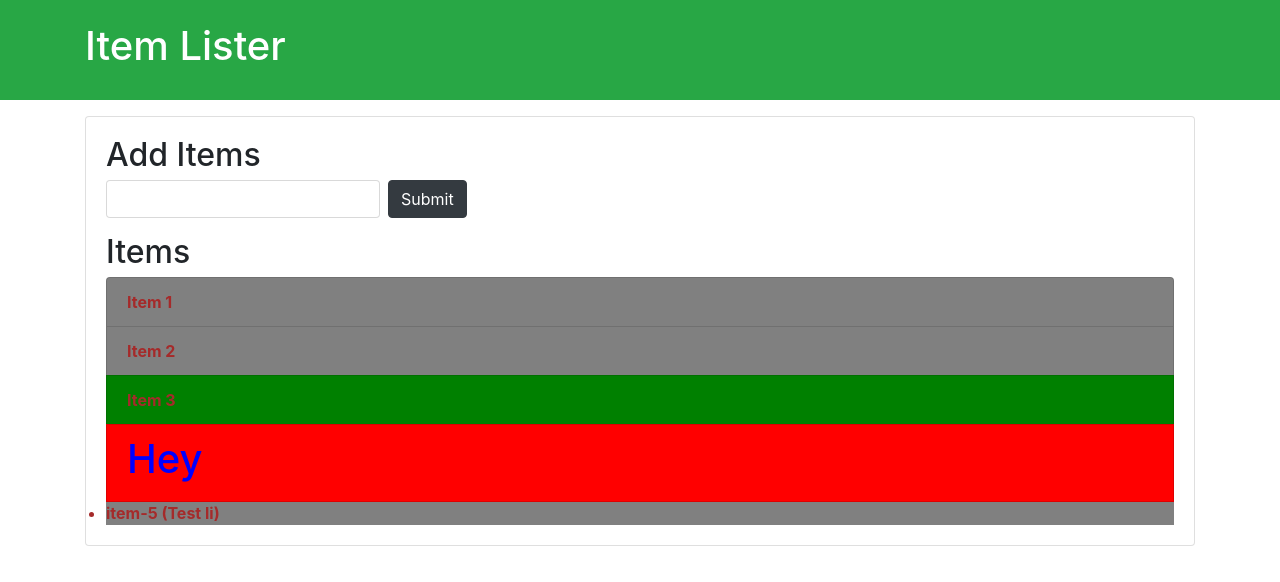
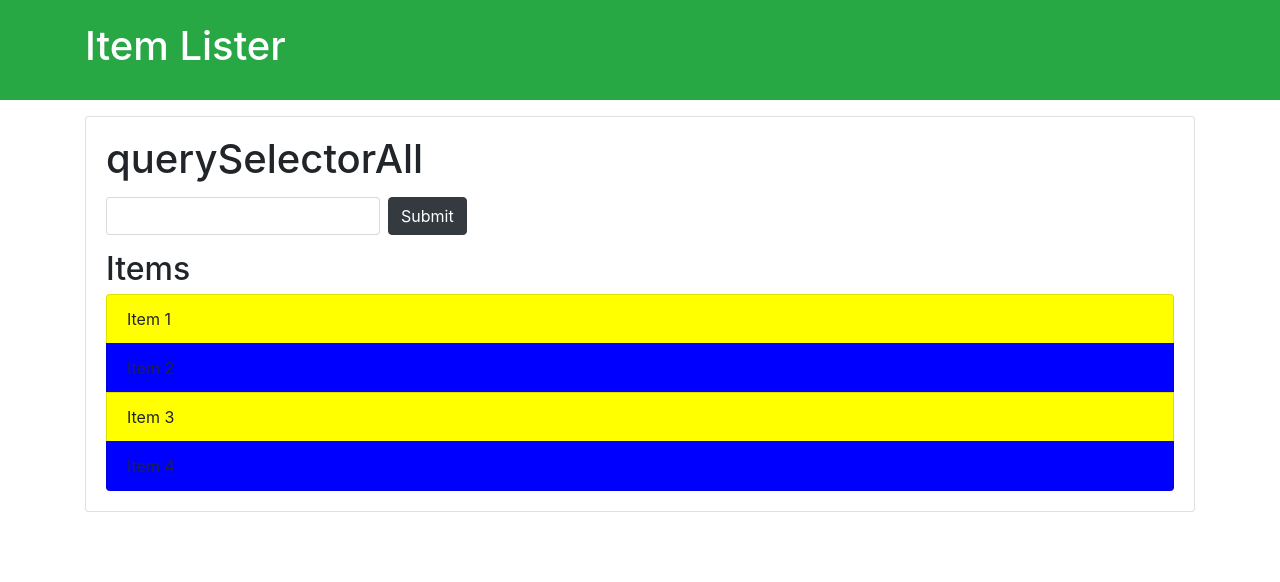
Before and after one commit to Alok-debug/sharpener-s_task, a plain HTML site: page Sharpener's_Tasks/DOM_task3/index.html in a window 1280 px wide. Drawn offline with nearby package versions, Linux system fonts and the light colour scheme.

Commit message:
tried queryselector() and querySelectorAll()

```diff
--- a/Sharpener's_Tasks/DOM_task3/index.html
+++ b/Sharpener's_Tasks/DOM_task3/index.html
@@ -26,7 +26,7 @@
       <li class="list-group-item">Item 2</li>
       <li class="list-group-item">Item 3</li>
       <li class="list-group-item">Item 4</li>
-      <li> item-5 (Test li)</li>
+
     </ul>
    </div>
   </div>
--- a/Sharpener's_Tasks/DOM_task3/index.js
+++ b/Sharpener's_Tasks/DOM_task3/index.js
@@ -1,5 +1,5 @@
 //console.dir(document.domain)
-var headerTitle=document.getElementById('header-title')
+// var headerTitle=document.getElementById('header-title')
 // headerTitle.innerText = 'inner text is changed'
 // headerTitle.style.fontWeight = 'Bold'
 // headerTitle.style.textDecoration = 'Underline';
@@ -23,18 +23,65 @@ var headerTitle=document.getElementById('header-title')
 
 //-------------get elements by tag Name-----
 
-var liItems = document.getElementsByTagName('li');
+// var liItems = document.getElementsByTagName('li');
 
-for (let i = 0; i <liItems.length;i++){
-    liItems[i].style.color = "brown";
-    liItems[i].style.fontWeight = "bolder";
-    liItems[i].style.background = "grey"
-    if (i == 2) {
-        liItems[i].style.background='green'
-    }
-    if (i == 3) {
-        liItems[i].style.background = 'red';
-        liItems[i].innerHTML = '<h1>Hey</h1>';
-        liItems[i].style.color='blue'
-    }
+// for (let i = 0; i <liItems.length;i++){
+//     liItems[i].style.color = "brown";
+//     liItems[i].style.fontWeight = "bolder";
+//     liItems[i].style.background = "grey"
+//     if (i == 2) {
+//         liItems[i].style.background='green'
+//     }
+//     if (i == 3) {
+//         liItems[i].style.background = 'red';
+//         liItems[i].innerHTML = '<h1>Hey</h1>';
+//         liItems[i].style.color='blue'
+//     }
+// }
+
+
+
+// ------- querySelector()-------->picks single
+//    elements at a time which occures at first <----------//
+// queryselector can pick html element by all type of selector like..
+// ..... class, id, tagname, also  by DOM like nth clild
+
+// var header = document.querySelector('#main-header');
+// header.style.borderBottom = 'solid 4px red'
+
+// var input = document.querySelector('input'); //---- here first occurance of input is picked
+// input.value = 'Hello World';
+
+//----to pick element of your choice, you need to mention it in any way,out of two ways.
+// 1. psudoselectors
+// 2. tagName with distinguishing attribute
+// here is the example
+// var inputSubmit = document.querySelector('input[type="submit"]');
+// inputSubmit.value='press here'
+
+// var item = document.querySelector('.list-group-item');
+// item.style.background = 'red';
+// var lastItem = document.querySelector('.list-group-item:last-child');
+// lastItem.style.background = 'red';
+
+// //--to select nth item out of list of item of same selectors
+// var nthitem = document.querySelector('.list-group-item:nth-child(2)');
+// nthitem.style.background = 'blue';
+
+
+
+// ------------querySelectorAll()---------------------------//
+
+
+var titles = document.querySelectorAll('.title');
+console.log(titles)
+titles[0].innerHTML = '<h1>querySelectorAll</h1>';
+
+var odd = document.querySelectorAll('li:nth-child(odd)');
+var even = document.querySelectorAll('li:nth-child(even)');
+
+for (let i = 0; i < odd.length; i++){
+    odd[i].style.background = 'yellow';
+    even[i].style.background = 'blue';
+
 }
```
